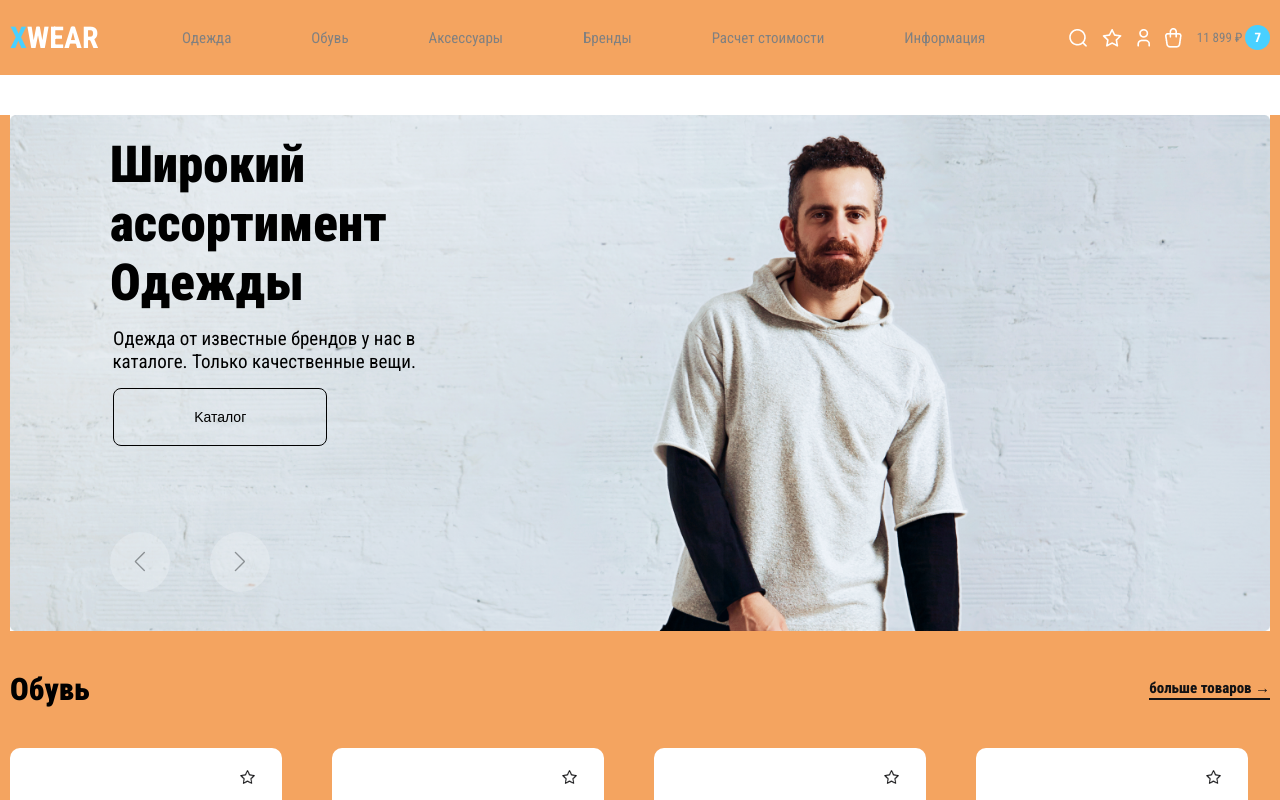
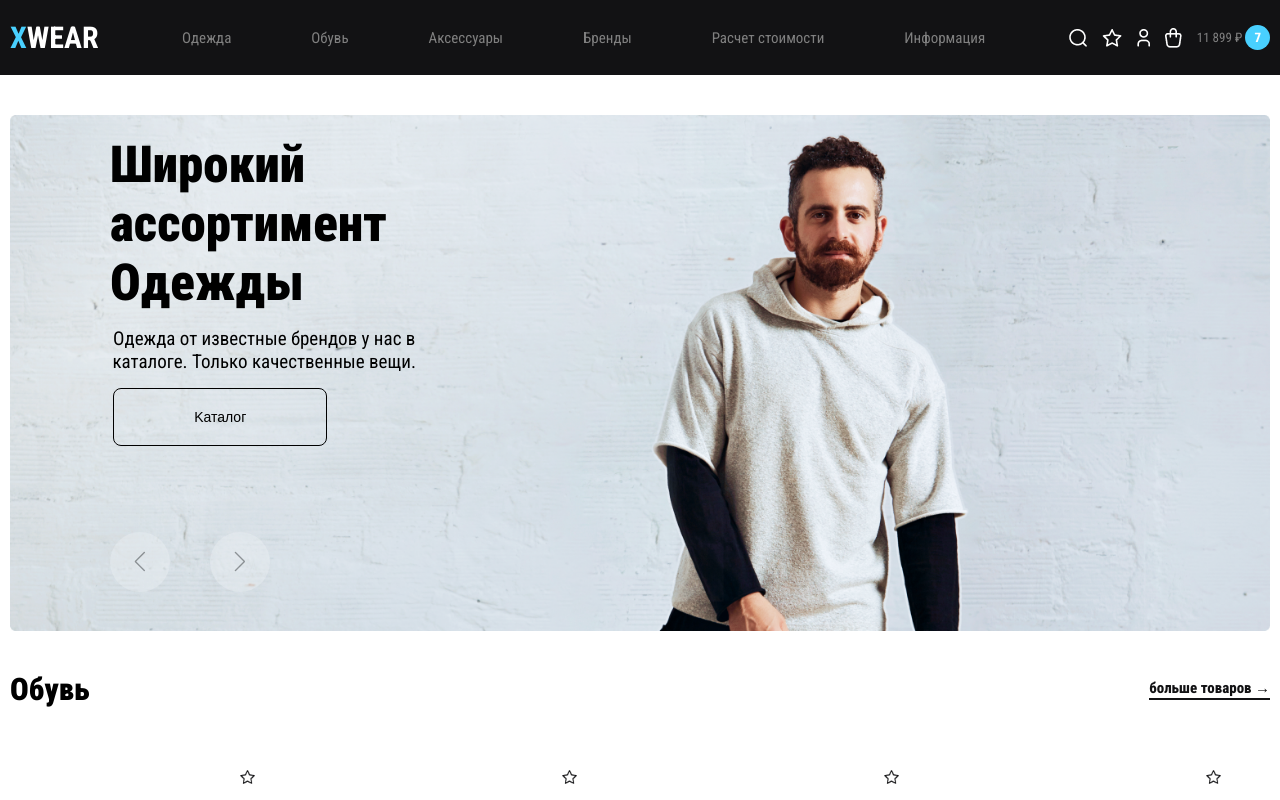
Before and after one commit to Shakhrux1/exams, a React (Vite) app: page / in a window 1280 px wide. Shown: the top 800 px of the page. Built offline with nearby package versions, Linux system fonts and the light colour scheme.

Commit message:
O'zgarishlar haqida qisqa tavsif

```diff
--- a/src/Style.css
+++ b/src/Style.css
@@ -22,7 +22,6 @@ html {
 }
 
 .container {
-  background-color: sandybrown;
   max-width: 1450px;
   margin: auto;
 }
--- a/src/Style.scss
+++ b/src/Style.scss
@@ -19,7 +19,7 @@ html{
     background-color: #121214;
 }
 .container {
-    background-color: sandybrown;
+
     max-width: 1450px;
     margin: auto;
 }
```
Also changed, not shown: 1 other file (tests, documents, lock files or other folders).
